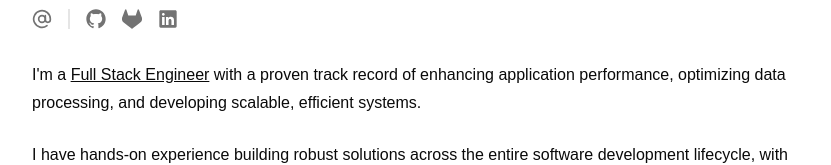
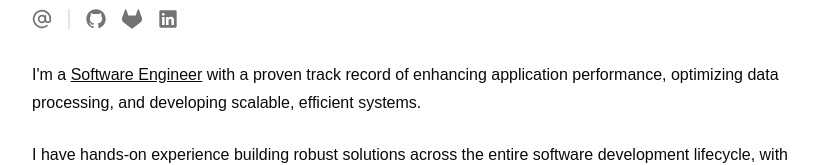
Before and after one commit to bhavanvir/portfolio-site, a Next.js app in the folder portfolio-site/: page / in a window 1280 px wide. Shown: the part 167-332 px from the top of the page, without its empty margins (224-1055 px from the left). Built offline with nearby package versions, Linux system fonts and the light colour scheme.

Commit message:
Change Full Stack -> Software to be more generalized

```diff
--- a/portfolio-site/app/page.tsx
+++ b/portfolio-site/app/page.tsx
@@ -107,7 +107,7 @@ export default function Home() {
       </div>
 
       <p className="leading-7 [&:not(:first-child)]:mt-6">
-        I&apos;m a <span className="underline">Full Stack Engineer</span> with a
+        I&apos;m a <span className="underline">Software Engineer</span> with a
         proven track record of enhancing application performance, optimizing
         data processing, and developing scalable, efficient systems.
       </p>
```
